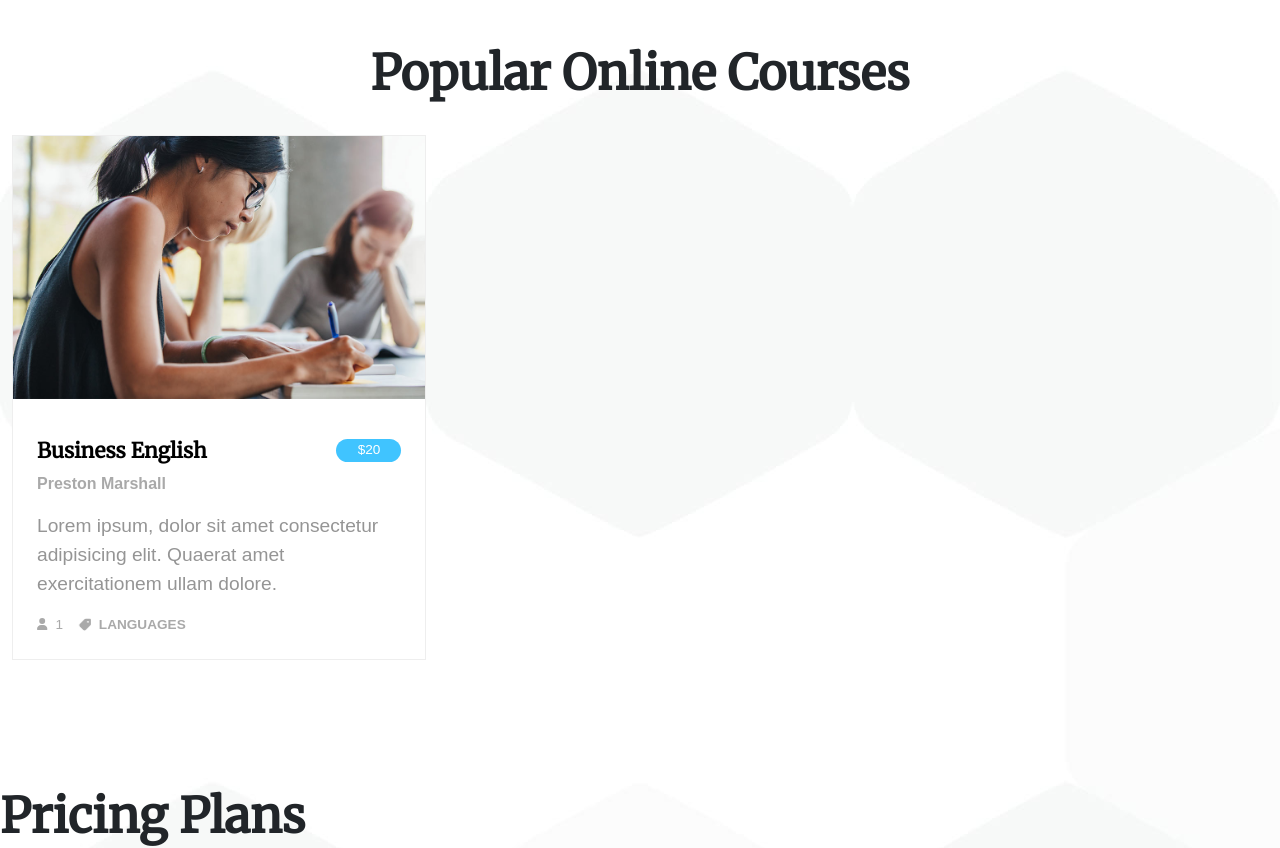
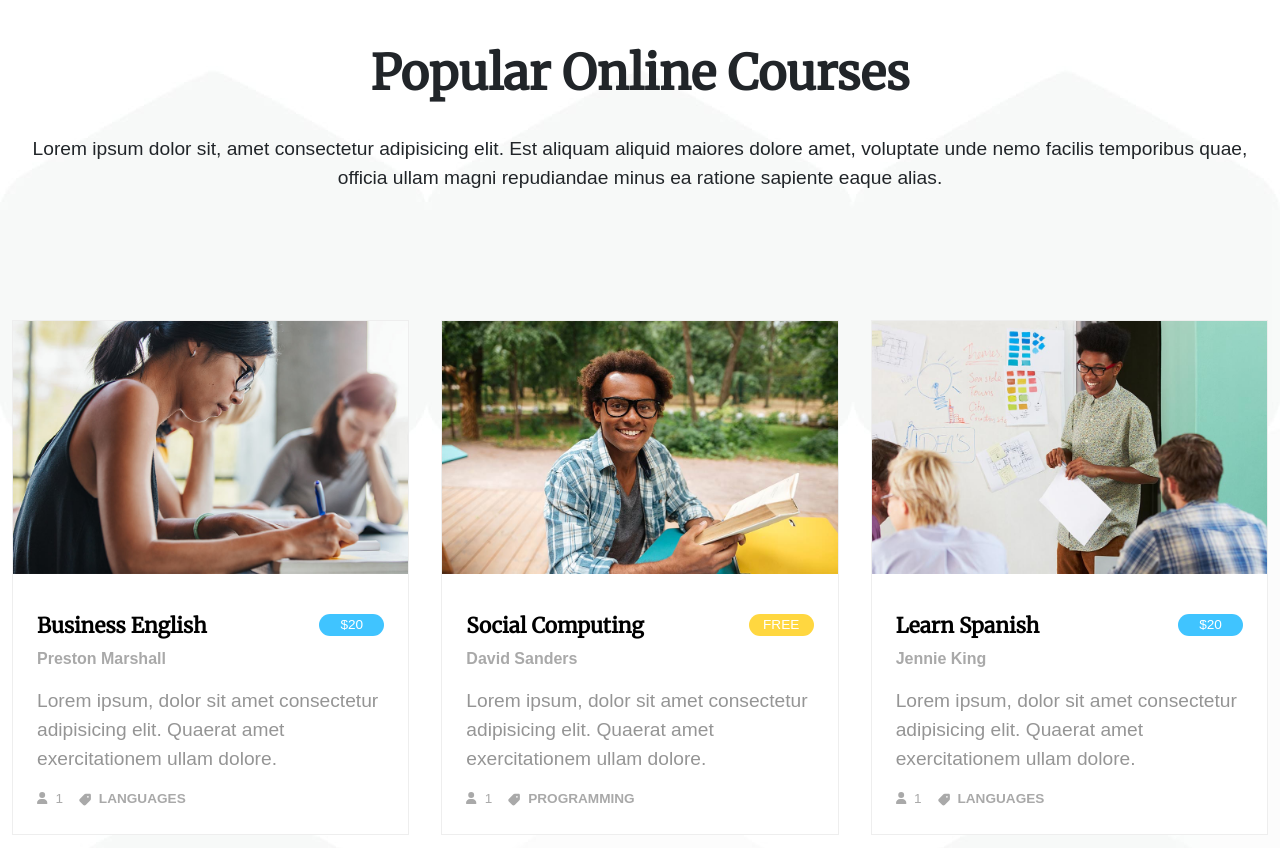
Before and after one commit to carloeusebi/proj-html-vuejs, a Vue app: page / in a window 1280 px wide. Shown: the part 4440-5288 px from the top of the page. Built offline with nearby package versions, Linux system fonts and the light colour scheme.

Commit message:
Added all cards to the page

```diff
--- a/src/assets/data/_courses.js
+++ b/src/assets/data/_courses.js
@@ -16,7 +16,7 @@ export const courses = [
 		type: 'Programming',
 	},
 	{
-		img: 'course-2-f-img.jpg',
+		img: 'course-3-f-img.jpg',
 		title: 'Learn Spanish',
 		pricing: 20,
 		author: 'Jennie King',
@@ -64,7 +64,7 @@ export const courses = [
 		type: 'Languages',
 	},
 	{
-		img: 'course-2-f-img.jpg.jpg',
+		img: 'course-7-f-img.jpg',
 		title: 'Modern Psychology',
 		pricing: 40,
 		author: 'Kathryn Webb',
--- a/src/components/main/MainCourses.vue
+++ b/src/components/main/MainCourses.vue
@@ -2,11 +2,12 @@
 import { courses } from '@/assets/data';
 import MainCoursesCard from './MainCoursesCard.vue';
 
+import AppOwlDots from '../AppOwlDots.vue';
 export default {
 	data() {
-		return { courses };
+		return { courses, active: 0 };
 	},
-	components: { MainCoursesCard },
+	components: { MainCoursesCard, AppOwlDots },
 };
 </script>
 
@@ -14,17 +15,46 @@ export default {
 	<section id="courses">
 		<div class="container">
 			<h2>Popular online courses</h2>
-			<MainCoursesCard v-bind="courses[0]" />
+			<p>
+				Lorem ipsum dolor sit, amet consectetur adipisicing elit. Est aliquam aliquid maiores dolore amet, voluptate
+				unde nemo facilis temporibus quae, officia ullam magni repudiandae minus ea ratione sapiente eaque alias.
+			</p>
+			<div class="cards-container">
+				<MainCoursesCard
+					v-for="course in courses"
+					v-bind="course" />
+			</div>
 		</div>
+		<AppOwlDots
+			v-model="active"
+			:number-of-dots="courses.length / 3"
+			type="blue" />
 	</section>
 </template>
 
-<style scoped>
+<style lang="scss" scoped>
 section {
 	padding: 8rem 0;
 }
 
-h2 {
+p {
+	margin-bottom: 8rem;
+}
+
+.cards-container {
+	display: flex;
+	flex-wrap: nowrap;
+	margin-bottom: 5rem;
+	overflow-x: hidden;
+	column-gap: 2rem;
+
+	.course-card {
+		flex: 0 0 calc((100% - 4rem) / 3);
+	}
+}
+
+h2,
+p {
 	text-align: center;
 }
 </style>
--- a/src/components/main/MainCoursesCard.vue
+++ b/src/components/main/MainCoursesCard.vue
@@ -63,7 +63,6 @@ export default {
 
 .course-card {
 	display: block;
-	max-width: 33%;
 	background-color: white;
 	border: 1px solid #eee;
 	color: $text-light-gray;
```
